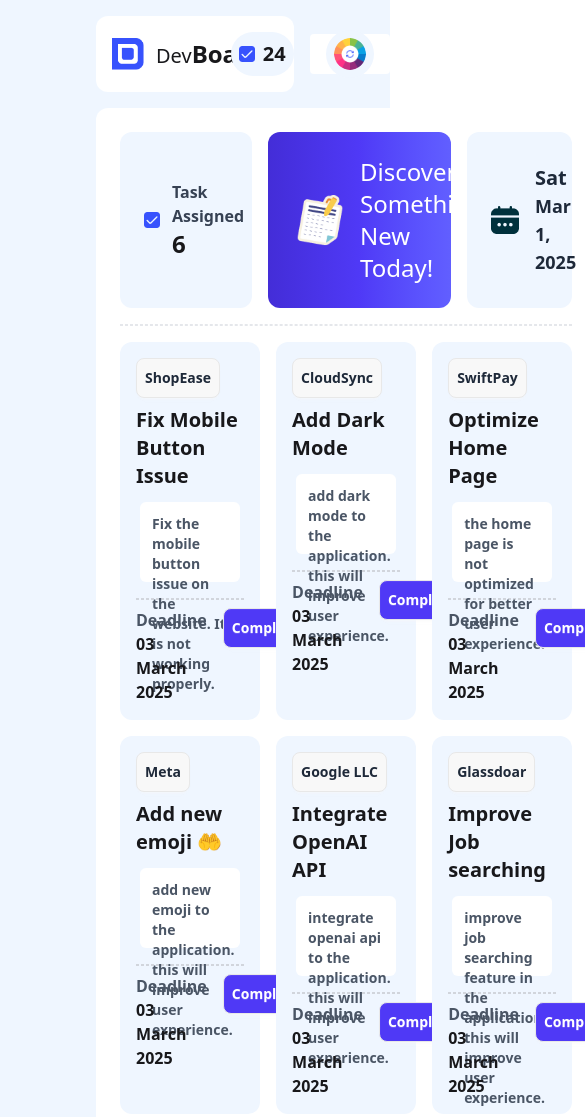
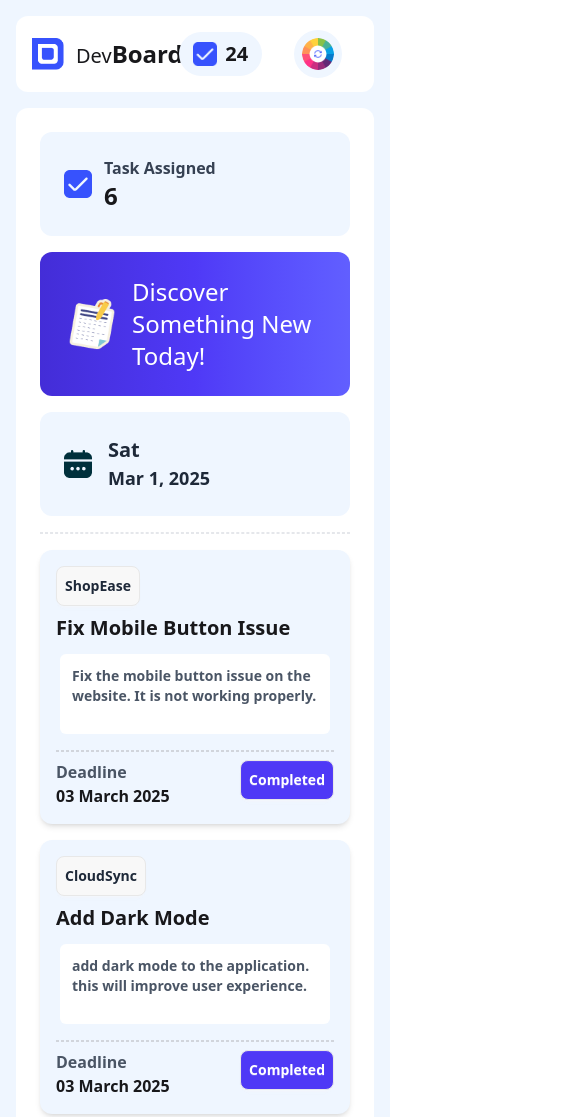
Before and after one commit to apolo-itnet/PH-BH11-Assignment-5, a plain HTML site: page index.html in a window 390 px wide. Shown: the top 1117 px of the page, 585 px wide, since content can reach past the window. Drawn offline with nearby package versions, Linux system fonts and the light colour scheme.

Commit message:
PH-B11-Assignment-5-Task-DevBoard-Project-Responsive-Commit-Update

```diff
--- a/index.html
+++ b/index.html
@@ -15,7 +15,7 @@
 </head>
 <body id="body" class="bg-blue-50">
 
-  <header class="px-24 py-4">
+  <header class=" px-4 lg:px-24 py-4">
     <nav class="bg-base-100 p-4 flex items-center justify-between bg-white rounded-xl">
       <a href="index.html" class="flex items-center gap-3">
         <img src="assets/logo.png" alt="" class="w-8">
@@ -24,7 +24,7 @@
 
       <div class="flex items-center gap-4">
         <div class="flex items-center justify-center gap-2 bg-blue-50 px-4 py-2 rounded-full">
-        <img src="assets/checkbox.png" alt="" class="w-4">
+        <img src="assets/checkbox.png" alt="" class="w-6 lg:w-4">
         <h1 id="nav-add-task" for="text" class="text-xl font-extrabold">24</h1>
         </div  >
         <button id="theme-toggle-btn" class="btn bg-white shadow-none border-none">
@@ -35,18 +35,18 @@
   </header>
 
   <!-- main-dashboard -->
-  <section class="flex px-24 gap-4 pb-6">
+  <section class="flex flex-col lg:flex-row px-4 lg:px-24 gap-4 pb-6">
 
     <!-- task-board -->
-    <div class="flex-[3] bg-white rounded-xl p-6">
+    <div class=" flex-1 md:flex-[2]  lg:flex-[3] bg-white rounded-xl p-6">
       <div class="flex flex-col gap-4">
 
         <!-- row-1 -->
-        <div  class="flex flex-row gap-4">
+        <div  class="flex flex-col sm:flex-row gap-4">
 
           <!-- assigned-part -->
           <div id="task-assigned" class="flex-1 flex flex-row items-center bg-blue-50 p-6 rounded-xl gap-3">
-              <img src="assets/checkbox.png" alt="" class="w-4" >
+              <img src="assets/checkbox.png" alt="" class="lg:w-6 md:w-6 w-8" >
             <div class="flex flex-col w-full">
               <p class="text-gray-700 font-semibold text-base">Task Assigned</p>
               <span id="assign-complete" class="text-2xl font-extrabold"></span>
@@ -73,10 +73,10 @@
         <div class="border-dashed border w-full border-gray-200"></div>
 
         <!-- row-2 (task) -->
-        <div class="grid grid-cols-3 gap-4">
+        <div class="grid grid-cols-1 sm:grid-cols-2 lg:grid-cols-3 gap-4">
 
           <!-- task-1 -->
-          <div class=" task-card gap-4 bg-blue-50 p-4 rounded-xl group ">
+          <div class="task-card gap-4 bg-blue-50 p-4 rounded-xl shadow-md">
             <button class="btn px-2 py-4  rounded-lg text-sm font-semibold text-gray-800 ">ShopEase</button>
             <h1 id="task-heading-1" class="text-xl font-bold py-2">Fix Mobile Button Issue</h1>
             <p class="para-details m-1 p-3 bg-white rounded-md text-sm font-semibold text-gray-600 h-20">
@@ -93,7 +93,7 @@
           </div>
 
           <!-- task-2 -->
-          <div class=" task-card gap-4 bg-blue-50 p-4 rounded-xl">
+          <div class="task-card gap-4 bg-blue-50 p-4 rounded-xl shadow-md">
             <button class="btn px-2 py-4  rounded-lg text-sm font-semibold text-gray-800 ">CloudSync</button>
             <h1 id="task-heading-2" class="text-xl font-bold py-2">Add Dark Mode</h1>
             <p class="para-details m-1 p-3 bg-white rounded-md text-sm font-semibold text-gray-600 h-20 ">
@@ -111,7 +111,7 @@
           </div>
 
           <!-- task-3 -->
-          <div class=" task-card gap-4 bg-blue-50 p-4 rounded-xl">
+          <div class="task-card gap-4 bg-blue-50 p-4 rounded-xl shadow-md">
             <button class="btn px-2 py-4  rounded-lg text-sm font-semibold text-gray-800 ">SwiftPay</button>
             <h1 id="task-heading-3" class="text-xl font-bold py-2">Optimize Home Page</h1>
             <p class="para-details m-1 p-3 bg-white rounded-md text-sm font-semibold text-gray-600 h-20 ">
@@ -128,7 +128,7 @@
           </div>
 
           <!-- task-4 -->
-          <div class=" task-card gap-4 bg-blue-50 p-4 rounded-xl">
+          <div class="task-card gap-4 bg-blue-50 p-4 rounded-xl shadow-md">
             <button class="btn px-2 py-4  rounded-lg text-sm font-semibold text-gray-800 ">Meta</button>
             <h1 id="task-heading-4" class="text-xl font-bold py-2">Add new emoji 🤲</h1>
             <p class="para-details m-1 p-3 bg-white rounded-md text-sm font-semibold text-gray-600 h-20 ">
@@ -145,7 +145,7 @@
           </div>
 
           <!-- task-5 -->
-          <div class=" task-card gap-4 bg-blue-50 p-4 rounded-xl">
+          <div class="task-card gap-4 bg-blue-50 p-4 rounded-xl shadow-md">
             <button class="btn px-2 py-4  rounded-lg text-sm font-semibold text-gray-800 ">Google LLC</button>
             <h1 id="task-heading-5" class="text-xl font-bold py-2">Integrate OpenAI API </h1>
             <p class="para-details m-1 p-3 bg-white rounded-md text-sm font-semibold text-gray-600 h-20 ">
@@ -162,7 +162,7 @@
           </div>
 
           <!-- task-6 -->
-          <div class=" task-card gap-4 bg-blue-50 p-4 rounded-xl">
+          <div class="task-card gap-4 bg-blue-50 p-4 rounded-xl shadow-md">
             <button class="btn px-2 py-4  rounded-lg text-sm font-semibold text-gray-800 ">Glassdoar</button>
             <h1 id="task-heading-6" class="text-xl font-bold py-2">Improve Job searching </h1>
             <p class="para-details m-1 p-3 bg-white rounded-md text-sm font-semibold text-gray-600 h-20 ">
--- a/script/script.js
+++ b/script/script.js
@@ -28,7 +28,7 @@
 const logContainer = document.getElementById('log-container');
 
 let taskCount = 0;
-const totalTask = taskButtons.length;
+const totalTask = taskHeadings.length;
 
 for (let i = 0; i < taskButtons.length; i++) {
   taskButtons[i].onclick = function(){
```
Also changed, not shown: blog.html (+12 -11 lines).
